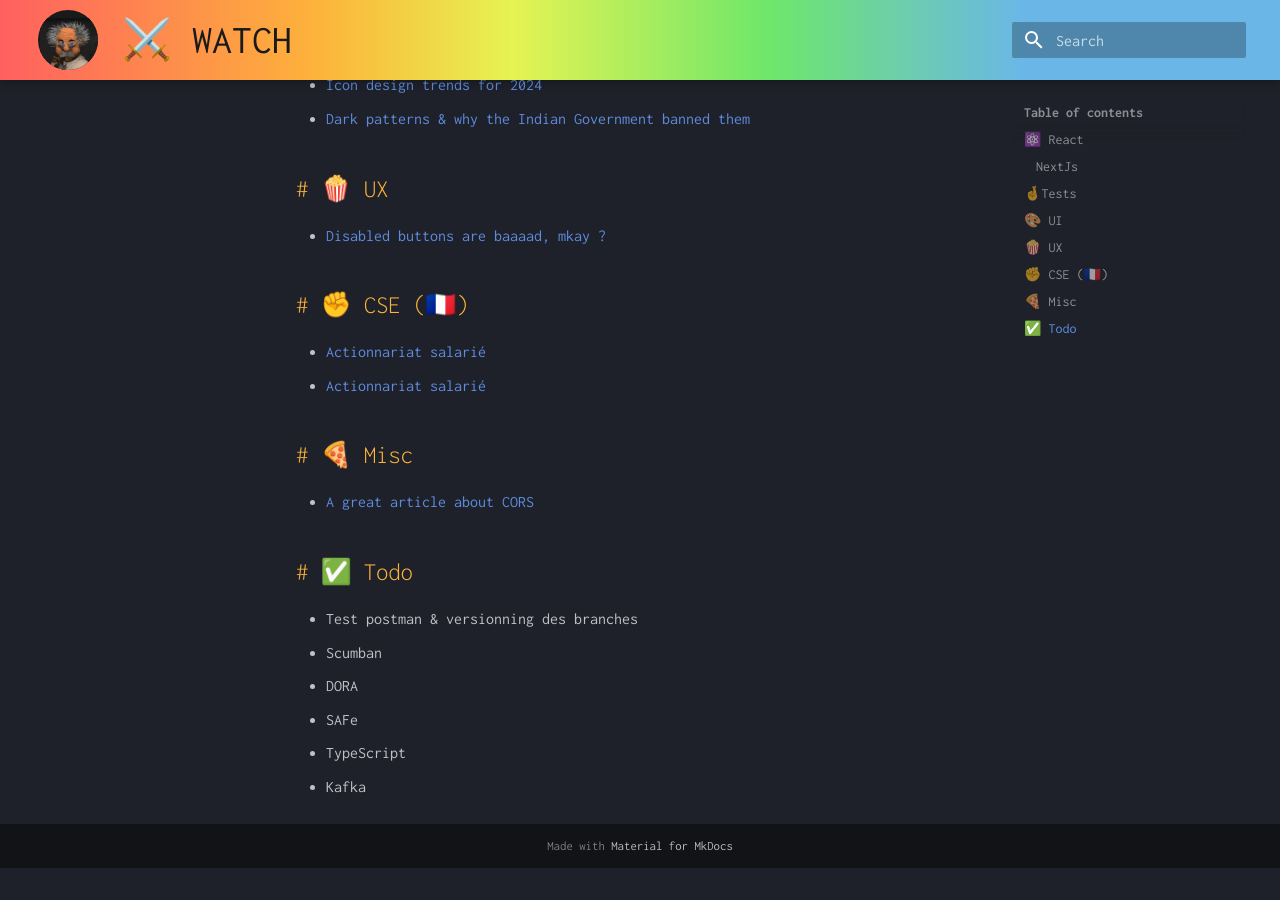
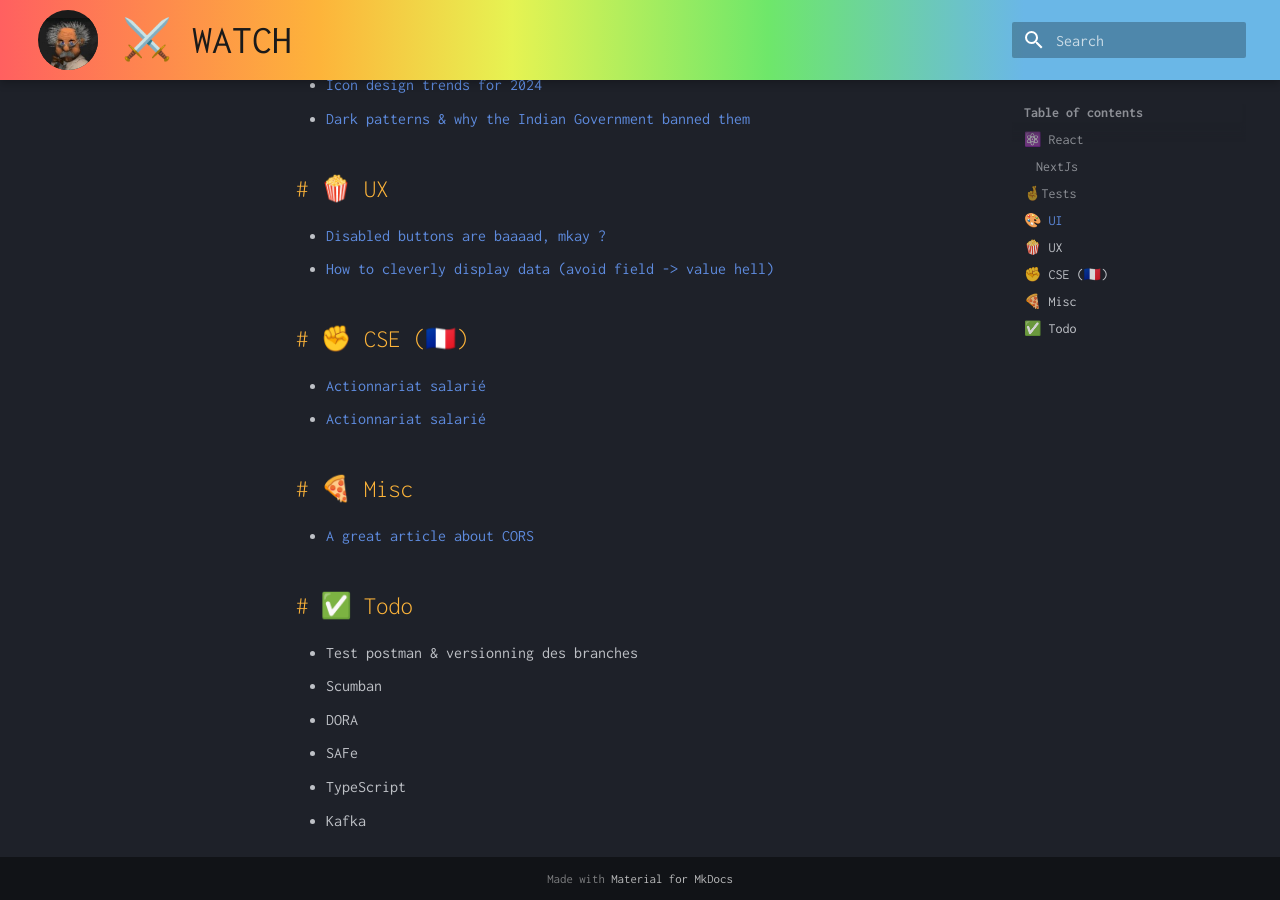
Before and after one commit to keninette/cheatsheets, an MkDocs documentation site: the page built from docs/watch/index.md, in a window 1280 px wide and 900 px high, scrolled down 944 px. Built offline with MkDocs 1.6.1 and Material for MkDocs 9.7.7, drawn with Linux system fonts in a browser that asks for light colours; before the commit the page ends 1812 px from its top, so only the background shows below that.

```diff
--- a/docs/watch/index.md
+++ b/docs/watch/index.md
@@ -19,6 +19,7 @@
 
 ## 🍿 UX
 - [Disabled buttons are baaaad, mkay ?](https://uxplanet.org/disabled-buttons-ux-usability-issues-and-how-to-avoid-them-8f2246186e80)
+- [How to cleverly display data (avoid field -> value hell)](https://uxmovement.medium.com/a-better-way-to-display-data-than-field-value-e041cca9a6a9)
 
 ## ✊ CSE (🇫🇷)
 - [Actionnariat salarié](https://www.economie.gouv.fr/entreprises/comment-fonctionne-lactionnariat-salarie)
```
